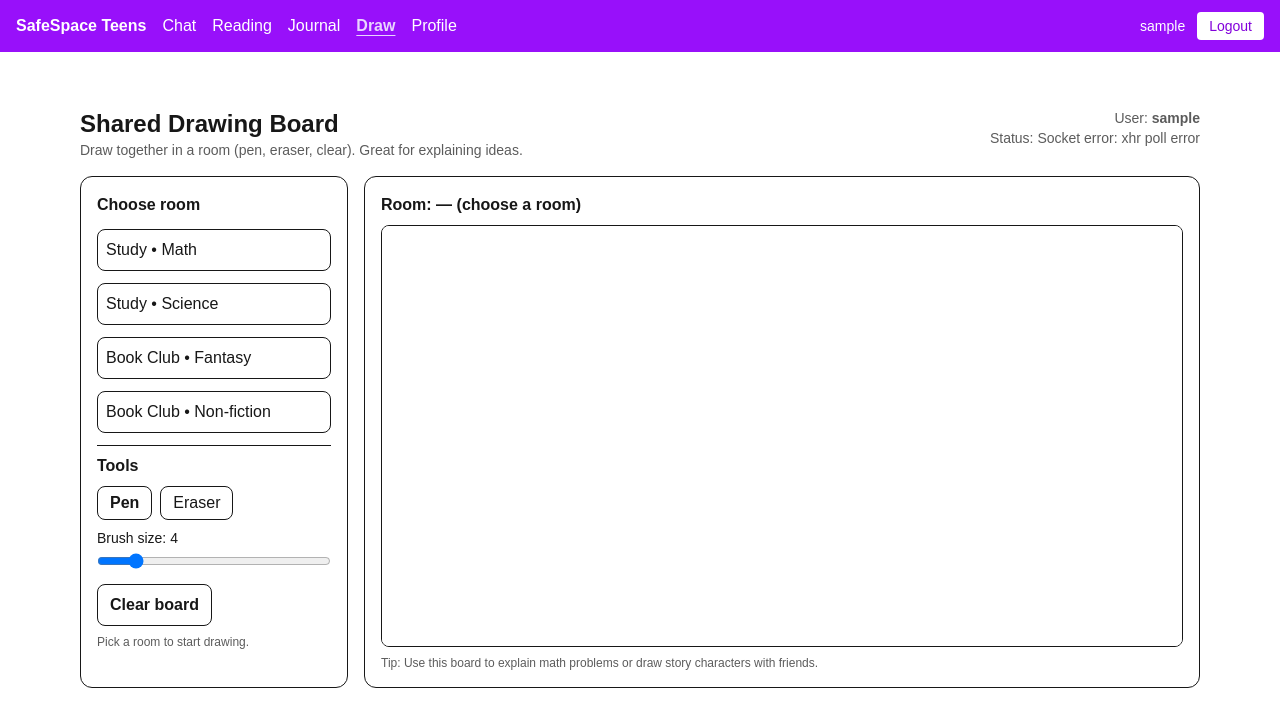
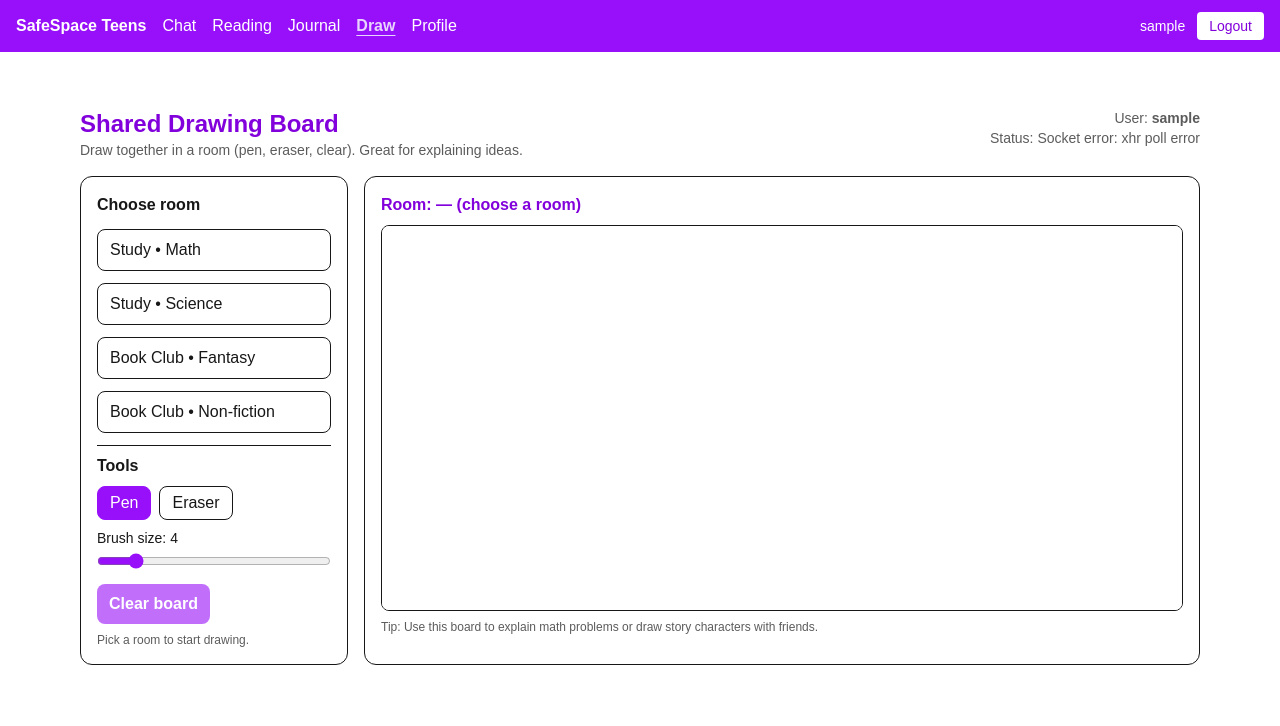
Before and after one commit to Madiha1985/safespace-teens, a Next.js app in the folder client/: page /draw in a window 1280 px wide. Shown: the top 726 px of the page. Built offline with nearby package versions, Linux system fonts and the light colour scheme; no server answers; sample sign-in values are in the browser's storage.

Commit message:
polish Draw UI with purple accent and also cahnge the accent of the input in the select interest

```diff
--- a/client/app/draw/page.tsx
+++ b/client/app/draw/page.tsx
@@ -200,7 +200,7 @@ export default function DrawPage() {
     <div className="max-w-6xl mx-auto mt-6 p-4 space-y-4">
       <header className="flex items-start justify-between gap-4">
         <div>
-          <h1 className="text-2xl font-bold">Shared Drawing Board</h1>
+          <h1 className="text-2xl font-bold text-purple-700">Shared Drawing Board</h1>
           <p className="opacity-70 text-sm">
             Draw together in a room (pen, eraser, clear). Great for explaining ideas.
           </p>
@@ -218,9 +218,12 @@ export default function DrawPage() {
           {ROOMS.map((r) => (
             <button
               key={r.id}
-              className={`w-full text-left p-2 rounded-lg border ${
-                selectedRoom === r.id ? "font-semibold" : ""
-              }`}
+              className={`w-full text-left px-3 py-2 rounded-lg border transition ${
+  selectedRoom === r.id
+    ? "bg-purple-100 text-purple-800 font-semibold border-purple-200"
+    : "hover:bg-purple-50 hover:border-purple-200"
+}`}
+
               onClick={() => setSelectedRoom(r.id)}
             >
               {r.label}
@@ -232,15 +235,19 @@ export default function DrawPage() {
 
             <div className="flex gap-2">
               <button
-                className={`border rounded-lg px-3 py-1 ${mode === "pen" ? "font-semibold" : ""}`}
+               className={`border rounded-lg px-3 py-1 transition ${
+  mode === "pen" ? "bg-purple-600 text-white border-purple-600" : "hover:bg-purple-50"
+}`}
+
                 onClick={() => setMode("pen")}
               >
                 Pen
               </button>
               <button
-                className={`border rounded-lg px-3 py-1 ${
-                  mode === "eraser" ? "font-semibold" : ""
-                }`}
+                className={`border rounded-lg px-3 py-1 transition ${
+  mode === "eraser" ? "bg-purple-600 text-white border-purple-600" : "hover:bg-purple-50"
+}`}
+
                 onClick={() => setMode("eraser")}
               >
                 Eraser
@@ -255,11 +262,13 @@ export default function DrawPage() {
                 max={16}
                 value={size}
                 onChange={(e) => setSize(Number(e.target.value))}
-                className="w-full"
+                className="w-full accent-purple-600"
               />
             </div>
 
-            <button className="border rounded-lg px-3 py-2 font-semibold" onClick={onClear}>
+            <button className="bg-purple-600 text-white rounded-lg px-3 py-2 font-semibold hover:bg-purple-700 transition disabled:opacity-60"
+            onClick={onClear}
+            disabled={!selectedRoom}>
               Clear board
             </button>
 
@@ -272,14 +281,14 @@ export default function DrawPage() {
         </aside>
 
         <section className="md:col-span-3 border rounded-xl p-4">
-          <div className="font-bold mb-2">
+          <div className="font-bold mb-2 text-purple-700">
             Room: {selectedRoom ?? "— (choose a room)"}
           </div>
 
-          <div className="border rounded-lg overflow-hidden">
+          <div className="border rounded-lg overflow-hidden bg-white">
             <canvas
               ref={canvasRef}
-              className="w-full h-105 bg-white touch-none"
+              className="w-full h-96 bg-white touch-none"
               onPointerDown={onPointerDown}
               onPointerMove={onPointerMove}
               onPointerUp={onPointerUp}
--- a/client/app/profile/page.tsx
+++ b/client/app/profile/page.tsx
@@ -115,7 +115,7 @@ const saveInterests = async () => {
     <div className="max-w-4xl mx-auto mt-6 p-4 space-y-6">
       <header className="flex items-start justify-between gap-4">
         <div>
-          <h1 className="text-2xl font-bold">Profile</h1>
+          <h1 className="text-2xl font-bold text-purple-700">Profile</h1>
           <p className="text-sm opacity-70">Choose a preset avatar.</p>
         </div>
         <div className="text-sm opacity-70 text-right">
@@ -124,10 +124,11 @@ const saveInterests = async () => {
           </div>
           <div>{user?.email ?? ""}</div>
         </div>
+
       </header>
 
       <section className="border rounded-xl p-4 space-y-4">
-        <div className="font-bold">Pick an avatar</div>
+        <div className="font-bold text-purple-700">Pick an avatar</div>
 
         <div className="grid grid-cols-4 sm:grid-cols-6 md:grid-cols-8 gap-3">
           {AVATARS.map((src) => (
@@ -146,7 +147,7 @@ const saveInterests = async () => {
         </div>
 
         <div className="flex items-center gap-3">
-          <button className="border rounded-lg px-4 py-2 font-semibold" onClick={saveAvatar}>
+          <button className="bg-purple-600 text-white rounded-lg px-4 py-2 font-semibold hover:bg-purple-700 transition" onClick={saveAvatar}>
             Save avatar
           </button>
           {status && <p className="text-sm opacity-80">{status}</p>}
@@ -155,7 +156,7 @@ const saveInterests = async () => {
 
       <section className="border rounded-xl p-4 space-y-4">
   <div>
-    <div className="font-bold">Your interests</div>
+    <div className="font-bold text-purple-700">Your interests</div>
     <p className="text-sm opacity-70">
       Pick a few so the dashboard can recommend rooms and activities.
     </p>
@@ -165,10 +166,11 @@ const saveInterests = async () => {
     {INTEREST_OPTIONS.map((i) => (
       <label
         key={i}
-        className="flex items-center gap-2 border rounded-lg px-3 py-2 hover:opacity-90"
+        className="flex items-center gap-2 border rounded-lg px-3 py-2 hover:opacity-90 hover:bg-purple-100"
       >
         <input
           type="checkbox"
+          className="accent-purple-600"
           checked={interests.includes(i)}
           onChange={() => toggleInterest(i)}
         />
@@ -179,7 +181,7 @@ const saveInterests = async () => {
 
   <div className="flex items-center gap-3">
     <button
-      className="border rounded-lg px-4 py-2 font-semibold"
+      className="bg-purple-600 text-white rounded-lg px-4 py-2 font-semibold hover:bg-purple-700 transition"
       onClick={saveInterests}
       type="button"
     >
```
